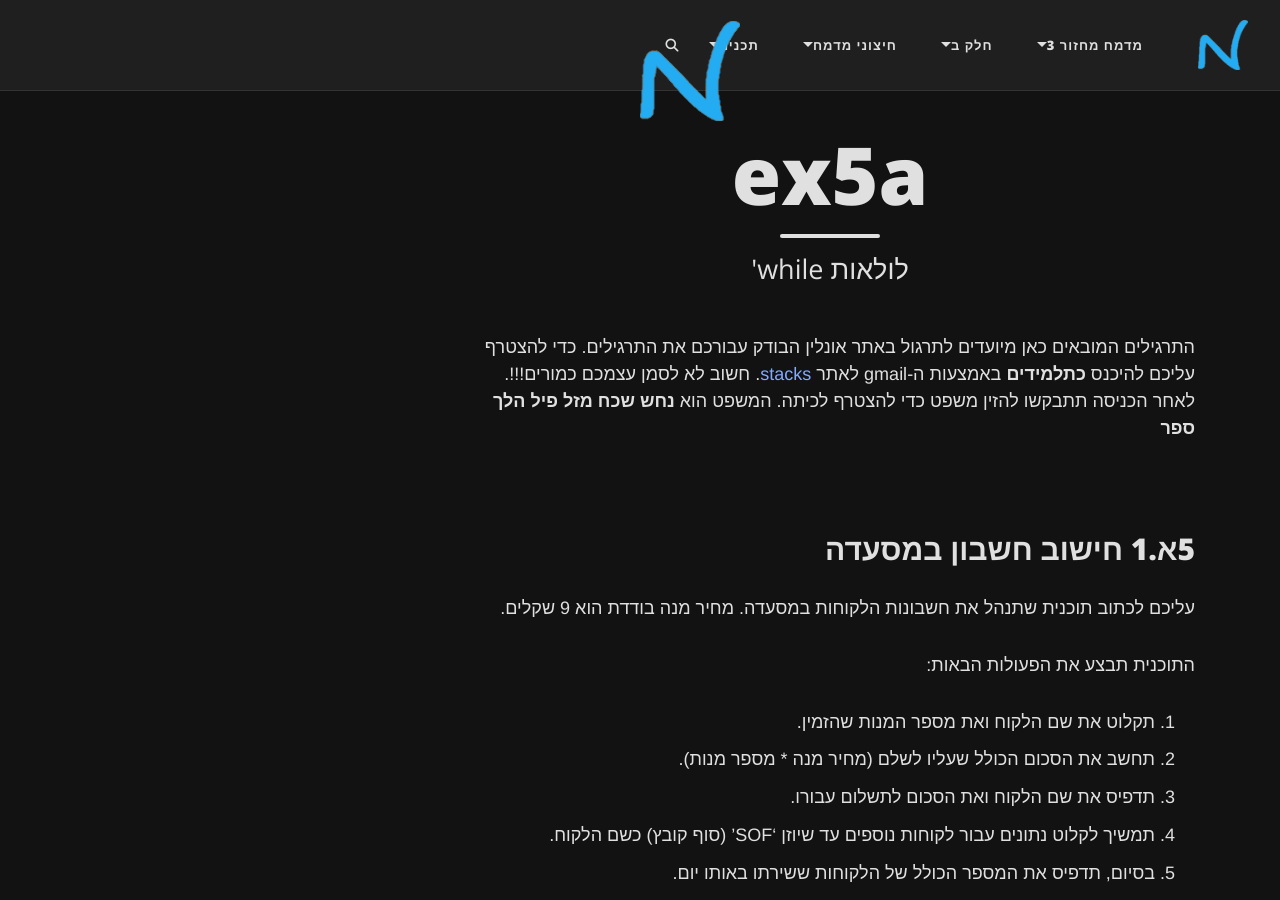
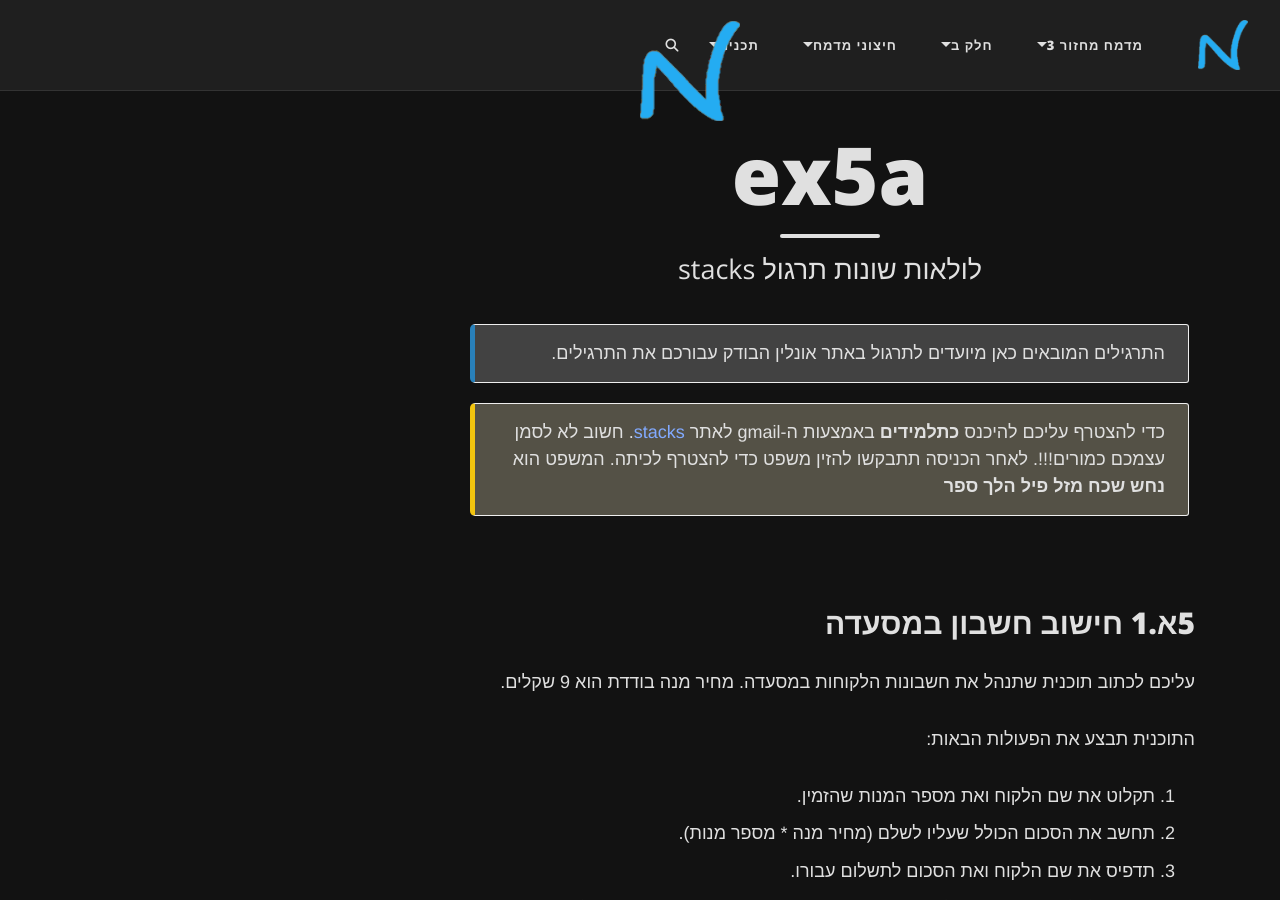
Before and after one commit to 3strategy/BeautifulYesodot, a Jekyll site: the page built from cst/yesodot/ex5a.md, in a window 1280 px wide and 900 px high. Built offline with Jekyll 4.4.1, drawn with Linux system fonts in a browser that asks for light colours; comment, search, counter and statistics services are not loaded.

Commit message:
הדרכת התחברות ל-stacks

```diff
--- a/cst/yesodot/ex5a.md
+++ b/cst/yesodot/ex5a.md
@@ -1,12 +1,16 @@
 ---
 layout: page
 title: "ex5a"
-subtitle: "לולאות while'"
-tags: []
+subtitle: "לולאות שונות תרגול stacks"
+tags: [stacks, בדיקות AI]
 lang: he
 ---
 
-התרגילים המובאים כאן מיועדים לתרגול באתר אונלין הבודק עבורכם את התרגילים. כדי להצטרף עליכם להיכנס **כתלמידים** באמצעות ה-gmail לאתר [stacks](https://stacks.co.il). חשוב לא לסמן עצמכם כמורים!!!. לאחר הכניסה תתבקשו להזין משפט כדי להצטרף לכיתה. המשפט הוא **נחש שכח מזל פיל הלך ספר**
+{: .box-note}
+התרגילים המובאים כאן מיועדים לתרגול באתר אונלין הבודק עבורכם את התרגילים.
+
+{: .box-warning}
+כדי להצטרף עליכם להיכנס **כתלמידים** באמצעות ה-gmail לאתר [stacks](https://stacks.co.il/login/). חשוב לא לסמן עצמכם כמורים!!!. לאחר הכניסה תתבקשו להזין משפט כדי להצטרף לכיתה. המשפט הוא **נחש שכח מזל פיל הלך ספר**
 
 
 ## 5א.1 חישוב חשבון במסעדה
```
